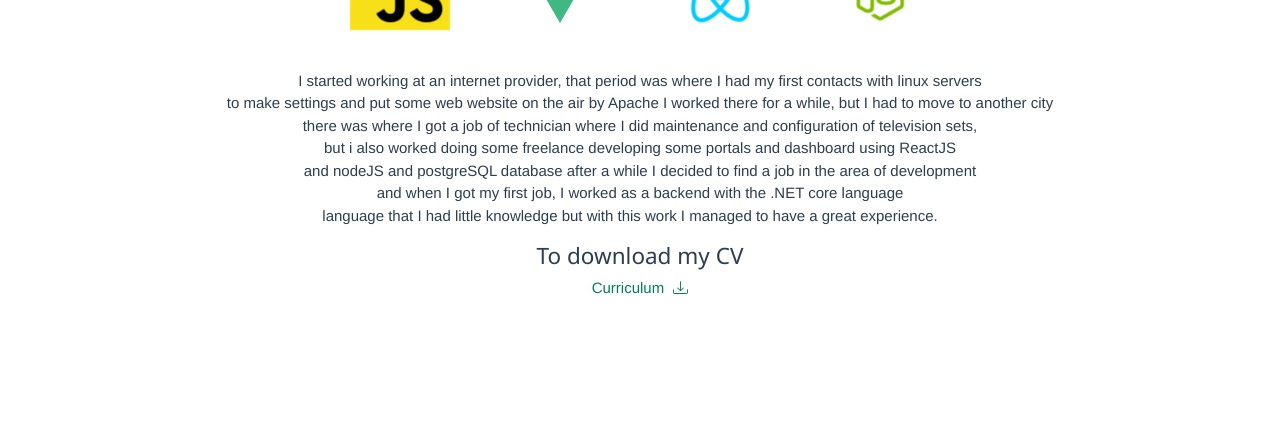
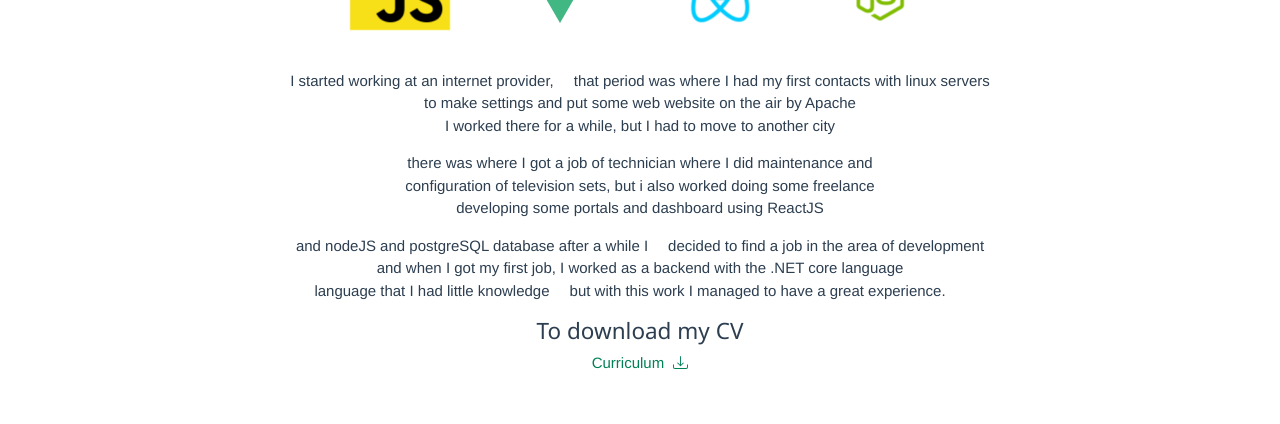
Before and after one commit to Henrique-Hoi-Dev/vue-portfolio, a Vue app: page /story in a window 1280 px wide. Shown: the part 224-648 px from the top of the page. Built offline with nearby package versions, Linux system fonts and the light colour scheme.

Commit message:
alternado footer e corrigindo bug text

```diff
--- a/src/components/Footer.vue
+++ b/src/components/Footer.vue
@@ -11,20 +11,21 @@
             </li>
             <li>
               <a href="https://github.com/Henrique-Hoi-Dev" target="_blank"  style="color:#fff">
-                <b-icon icon="github"  scale="2" aria-hidden="true" />
+              <b-icon icon="github"  scale="2" aria-hidden="true" />
               </a>
             </li>
             <li>
               <a href="https://www.linkedin.com/in/henrique-hoinacki-a98b851a5/"  target="_blank" style="color:#fff">
-                <b-icon icon="linkedin"  scale="2" aria-hidden="true" />
+              <b-icon icon="linkedin"  scale="2" aria-hidden="true" />
               </a>
             </li>
             <li>
-            <a href="https://henrique-hoi-dev.github.io/portfolio/" target="_blank">henrique-hoi-dev/portfolio</a>
+              <img src="../assets/logo-.png" alt="logo">
+              <a href="https://henrique-hoi-dev.github.io/portfolio/" target="_blank">henrique-hoi-dev/portfolio</a>
             </li>
             <li>
-                <img src="../assets/rocketseat.png" alt="rockeseat">
-                <a href="https://app.rocketseat.com.br/me/henrique-hoinacki-1591931998" target="_blank"> rocketseat.com.br/me/henrique-hoinacki</a>
+              <img src="../assets/rocketseat.png" alt="rockeseat">
+              <a href="https://app.rocketseat.com.br/me/henrique-hoinacki-1591931998" target="_blank"> rocketseat.com.br/me/henrique-hoinacki</a>
             </li>
           </div>
         </mdb-col>
--- a/src/components/MenuSlidebar.vue
+++ b/src/components/MenuSlidebar.vue
@@ -69,7 +69,4 @@ export default {
  .b-avatar .b-avatar-img img {
   border: 3px solid #ced2d8;
  }
- /* .b-icon.bi {
-   color: #fff;
- } */
 </style>
--- a/src/pages/Home.vue
+++ b/src/pages/Home.vue
@@ -15,46 +15,60 @@
       <b-img :src="require('@/assets/nodejs.png')"></b-img>
       </div>
     </div>
-      <div class="animate__animated animate__fadeInRight animate__fast">
+      <div class="text">
         <p>
-         <ul>
+          <ul class="animate__animated animate__fadeInRight animate__fast">
             <li>
               I started working at an internet provider,
+            </li>
+            <li>
               that period was where I had my first contacts with linux servers
             </li>
             <li>
-          to make settings and put some web
-          website on the air by Apache
+                to make settings and put some web website on the air by Apache
+            </li>
+            <li>
               I worked there for a while, but I had to move to another city
             </li>
+          </ul>
+          <ul class="animate__animated animate__fadeInLeft animate__fast">
             <li>
-          there was where I got a job
-          of technician where I did maintenance and configuration of television sets,
+              there was where I got a job of technician where I did maintenance and
             </li>
             <li>
-          but i also worked doing some freelance developing some portals and
-          dashboard using ReactJS
+              configuration of television sets, but i also worked doing some freelance
             </li>
             <li>
-          and nodeJS and postgreSQL database
-          after a while I decided to find a job in the area of development
-          <br>
+               developing some portals and dashboard using ReactJS
+            </li>
+          </ul>
+          <ul class="animate__animated animate__fadeInRight animate__fast">
+            <li>
+              and nodeJS and postgreSQL database after a while I
+            </li>
+            <li>
+              decided to find a job in the area of development
+            </li>
+            <li>
               and when I got my first job, I worked as a backend with the .NET core language
             </li>
             <li>
               language that I had little knowledge
+            </li>
+            <li>
               but with this work I managed to have a great experience.
             </li>
             <li>
             </li>
          </ul>
         </p>
+      </div>
+      <div class="animate__animated animate__fadeInLeft animate__fast">
           <h4>To download my CV</h4>
           <b-link target="_blank" href="https://files.fm/down.php?i=faygfmyv8&n=henriquehoinacki_desenvolvedor-web.pdf">
           Curriculum <b-icon  icon="download" aria-hidden="true"/>
           </b-link>
       </div>
-
   </div>
 </template>
 
@@ -79,6 +93,10 @@ a {
   display: flex;
   flex-direction: row;
   justify-content: center;
+}
+.text {
+  width: 800px;
+  margin: 10px auto;
 }
 img  {
   width: 100px;
@@ -109,5 +127,8 @@ li {
   flex-direction: column;
   justify-content: center;
   }
+  .text {
+  width: auto;
+}
 }
 </style>
```
Also changed, not shown: src/assets/logo-.png (added). Lines whose indentation alone changed are shown as unchanged.
